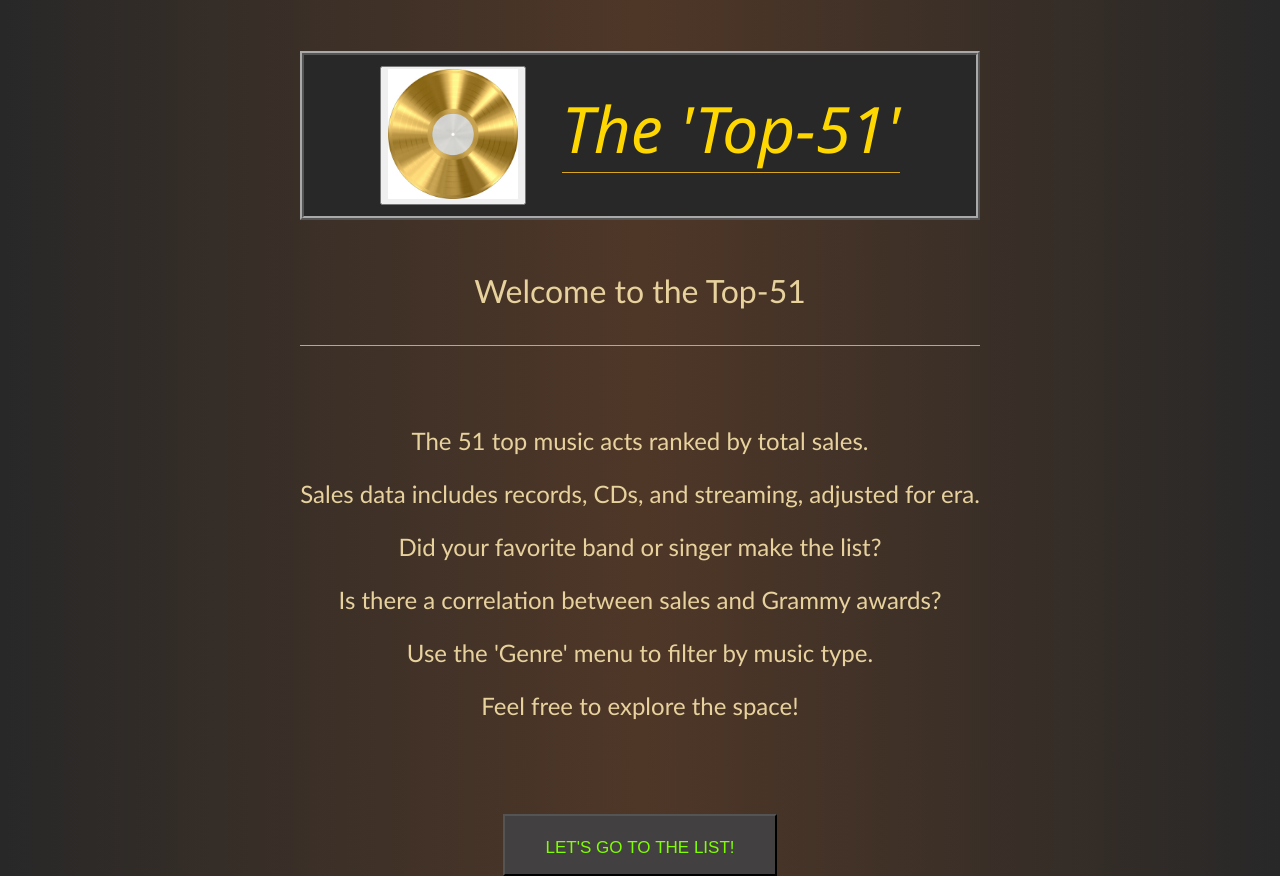
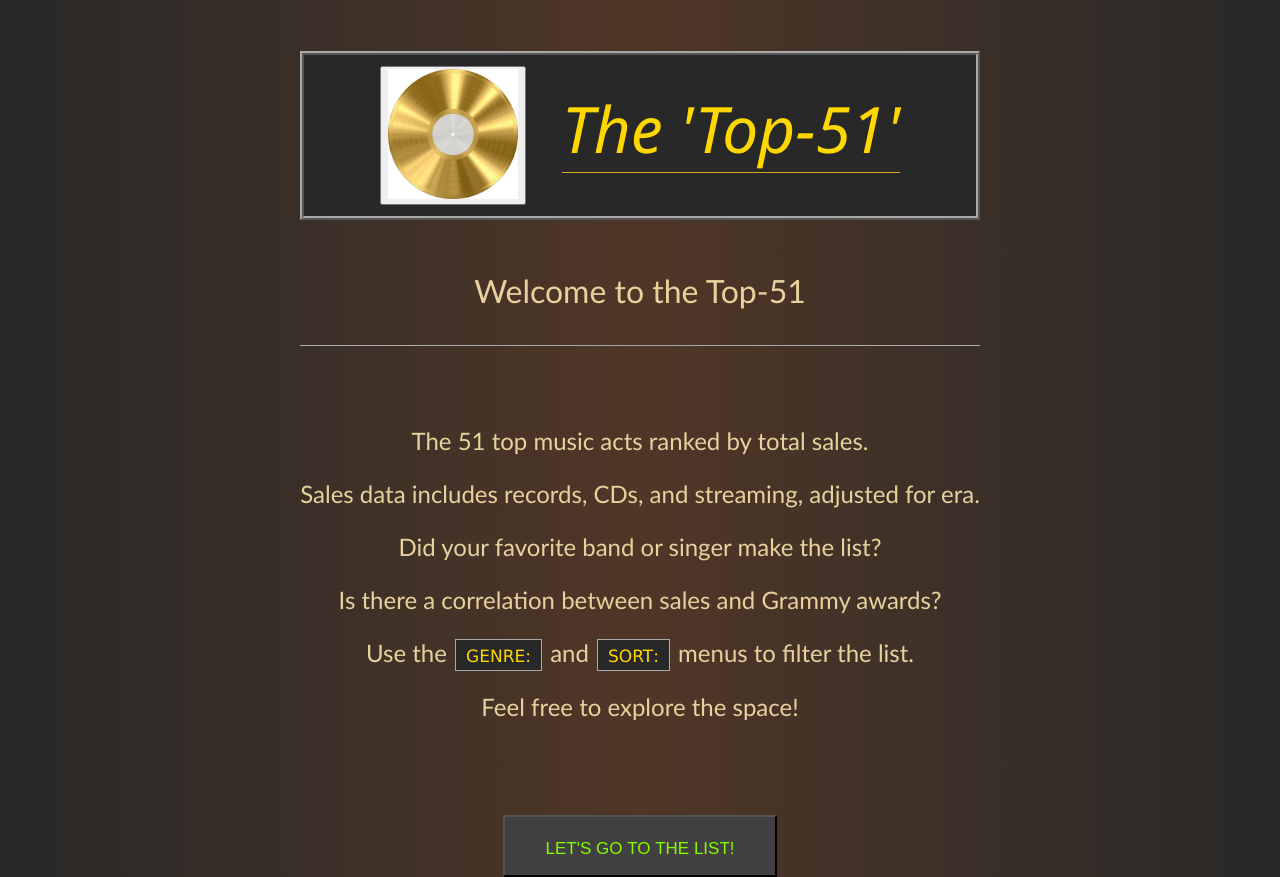
Before and after one commit to mwardygit/top-51, a React (Vite) app: page / in a window 1280 px wide. Both pictures are taken after a click on the button 452 px from the left and 135 px from the top of the page. Built offline with nearby package versions, Linux system fonts and the light colour scheme.

Commit message:
UI polish

```diff
--- a/src/About.css
+++ b/src/About.css
@@ -41,6 +41,19 @@ body {
     padding: 25px 0 35px 0;
     border-bottom: 1px solid darkgray;
 }
+.colorMenuText {
+    font-family:'Lucida Sans', 'Lucida Sans Regular', 'Lucida Grande', 'Lucida Sans Unicode', Geneva, Verdana, sans-serif;
+    font-size:x-large;
+    font-variant-caps: all-small-caps;
+    color: gold;
+    background-color: #282828;
+    margin-left: 2px;
+    margin-right: 2px;
+    text-align: center;
+    padding: 0px 10px 2px 10px;
+    border: 1px solid darkgray;
+}
+
 #about-text {
     color: rgb(231, 210, 158);
     font-family:'Trebuchet MS', 'Lucida Sans Unicode', 'Lucida Grande', 'Lucida Sans', Arial, sans-serif;
--- a/src/App.css
+++ b/src/App.css
@@ -56,6 +56,7 @@
 #pulldowns {
   display:inline-flex;
   justify-content: end;
+  text-align: center;
 }
 
 /* ++++++++++++ */
@@ -67,8 +68,10 @@
   background-color: #282828;
   height: 110px;
   padding: 0px 30px;
+  text-align: center;
 }
 #genre-menu h3 {
+  text-align: center;
   line-height: 12px;
   font-family:'Lucida Sans', 'Lucida Sans Regular', 'Lucida Grande', 'Lucida Sans Unicode', Geneva, Verdana, sans-serif;
   font-size:x-large;
@@ -78,19 +81,22 @@
   padding-top: 11px;
   margin-bottom: 0px;
 }
-#drop-down {
+#genre-drop {
+  text-align: center;
   margin-top: 14px;
   font-family:'Segoe UI', Tahoma, Geneva, Verdana, sans-serif;
   font-size: x-large;
   background-color: #424040;
   color: #fdf0a9;
-  text-align: center;
 }
 #genre-menu h4 {
-  margin-top: 5px;
+  margin-top:10px;
   margin-bottom: 9px;
-  color:chartreuse;
-  font-size: x-large;
+  font-family:'Lucida Sans', 'Lucida Sans Regular', 'Lucida Grande', 'Lucida Sans Unicode', Geneva, Verdana, sans-serif;
+  color:rgb(134, 179, 134);
+  font-size:medium;
+  font-weight: 100;
+
 }
 /* ++++++++++++ */
 /* SORT BY MENU */
@@ -112,22 +118,14 @@
   padding-top: 11px;
   margin-bottom: 0px;
 }
-#drop-down-2 {
+#sort-drop {
+  text-align: center;
   margin-top: 12px;
   font-family:'Segoe UI', Tahoma, Geneva, Verdana, sans-serif;
   font-size: x-large;
   background-color: #424040;
   color: #fdf0a9;
-  text-align: center;
 }
-#sort-menu h4 {
-  margin-top: 7px;
-  margin-bottom: 9px;
-  /* color: #fdf0a9; */
-  color:chartreuse;
-  font-size: larger;
-}
-
 
 /* MAIN BODY - CONTAINER */
 body {
--- a/src/components/About.jsx
+++ b/src/components/About.jsx
@@ -54,7 +54,7 @@ const About = (props) => {
 
             <p id='delay-d2' className='delayed'>Is there a correlation between sales and Grammy awards?</p>
 
-            <p id='delay-e' className='delayed'>Use the 'Genre' menu to filter by music type.</p>
+            <p id='delay-e' className='delayed'>Use the <span className='colorMenuText'>genre:</span> and <span className='colorMenuText'>sort:</span> menus to filter the list.</p>
 
             <p id='delay-f' className='delayed'>Feel free to explore the space!</p>
             <br></br> <br></br>
--- a/src/components/DropMenu.jsx
+++ b/src/components/DropMenu.jsx
@@ -11,7 +11,7 @@ const DropMenu = (props) => {
 return (
       <div>
          <form>
-            <select id="drop-down" onChange={(e) => props.onChange(e.target.value)}>
+            <select id="genre-drop" onChange={(e) => props.onChange(e.target.value)}>
             {props.allGenres.map((genre) => <option value={genre} key={genre}>{genre}</option>)}
             </select>
          </form>
--- a/src/components/Header.jsx
+++ b/src/components/Header.jsx
@@ -37,7 +37,7 @@ const Header = (props) => {
                   onChange={props.onChange}
                   allGenres={props.allGenres}
                /></h3>
-            <h4>{props.currentMatches}</h4>
+               <h4>COUNT = {props.currentMatches}</h4>
             </div>
             <div id='sort-menu'>
                <h3>sort by:
--- a/src/components/SortMenu.jsx
+++ b/src/components/SortMenu.jsx
@@ -11,7 +11,7 @@ const SortMenu = (props) => {
 return (
     <div>
         <form>
-            <select id="drop-down-2" onChange={(e) => props.onSort(e.target.value)}>
+            <select id="sort-drop" onChange={(e) => props.onSort(e.target.value)}>
             {props.sortOptions.map((mySort) =>
             <option value={mySort} key={mySort}>{mySort}</option>)}
             </select>
```
Lines whose indentation alone changed are shown as unchanged.
